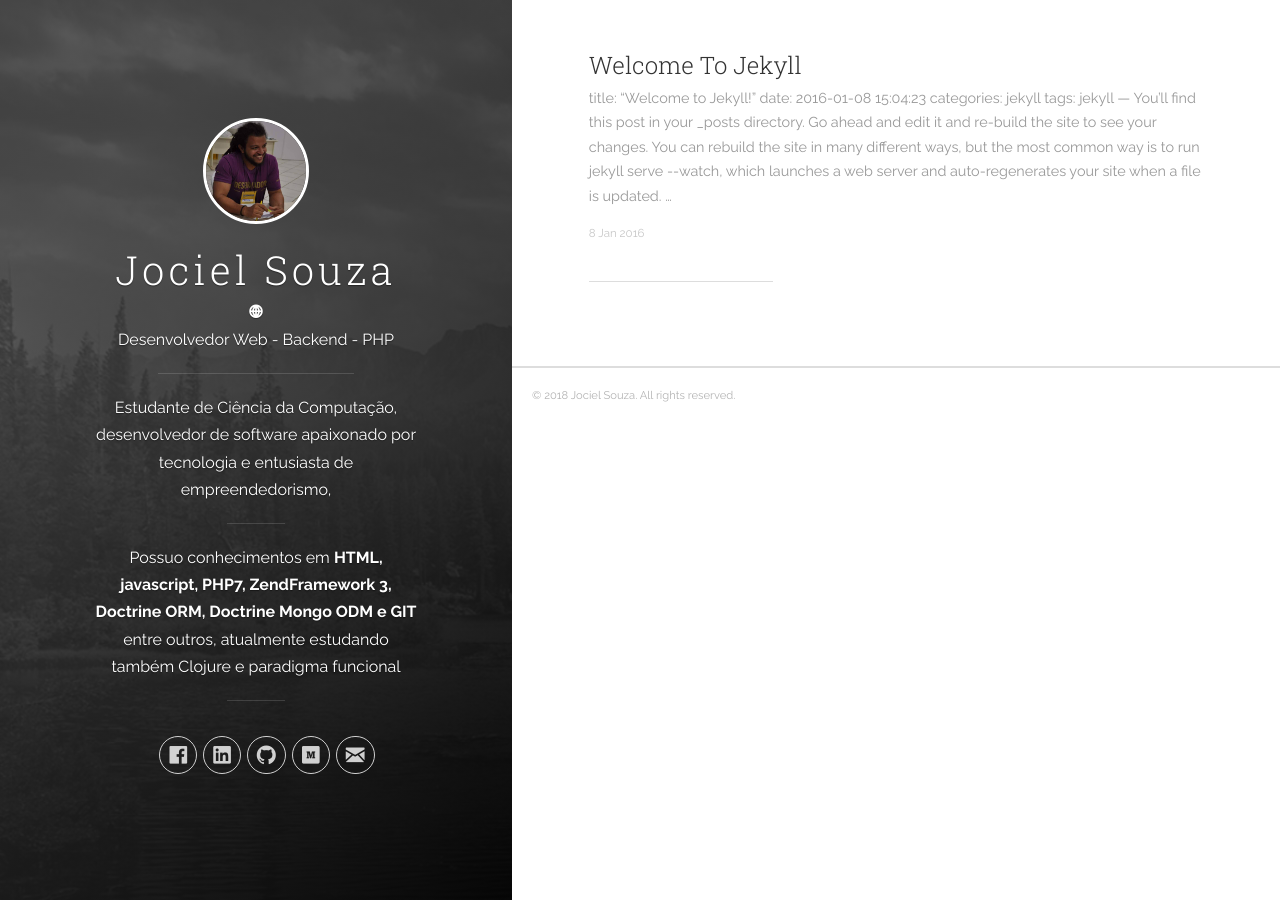
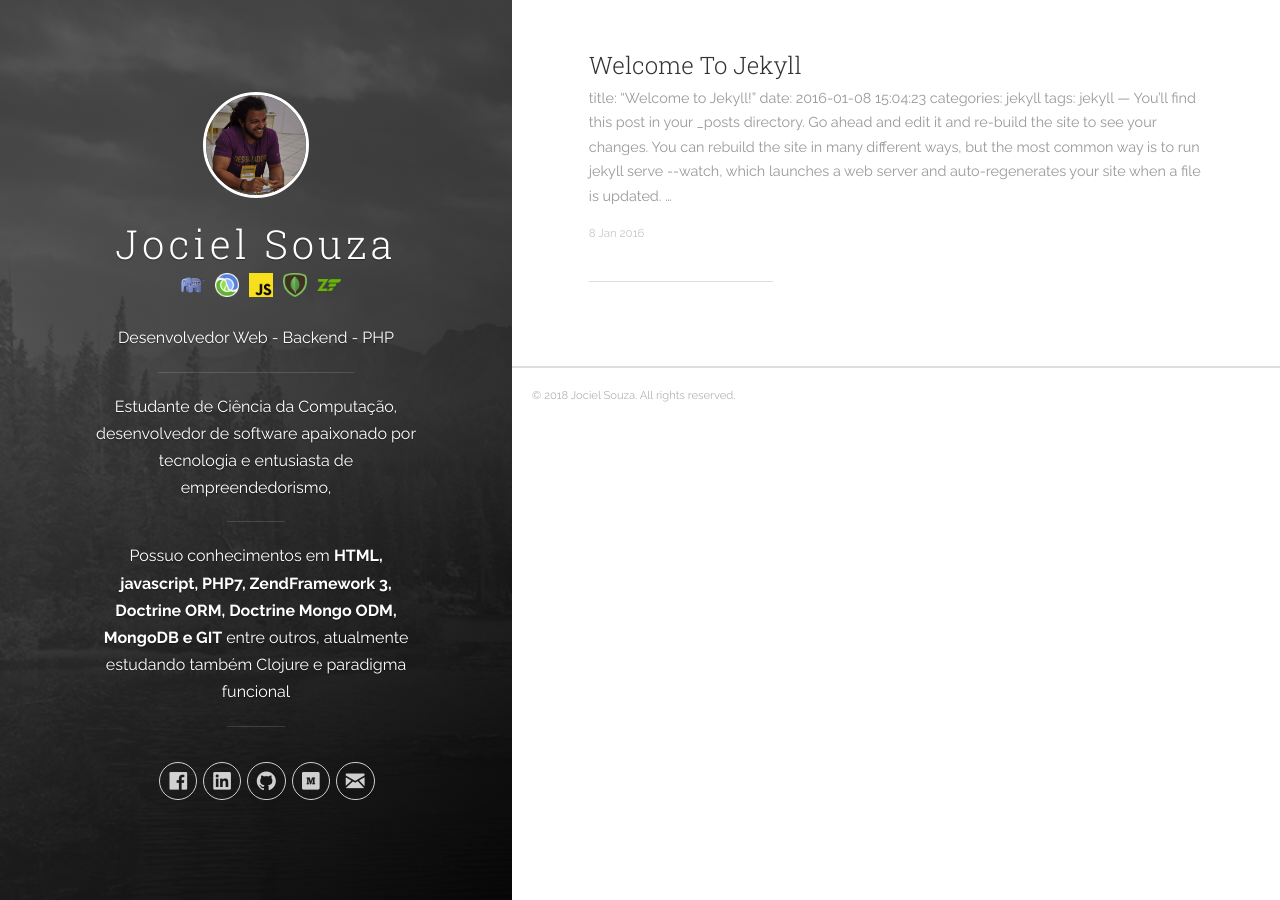
Before and after one commit to Jciel/Jciel.github.io, a Jekyll site: the page built from index.html, in a window 1280 px wide. Built offline with Jekyll 4.4.1, drawn with Linux system fonts in a browser that asks for light colours; nearby versions of some CDN libraries; the list of posts is cut into pages by our own code.

Commit message:
Adicionado imagens de linguagesn e tecnologias conhecidas; Adicionado imagens no Html

```diff
--- a/_includes/header.html
+++ b/_includes/header.html
@@ -11,18 +11,31 @@
         <a href="{{ site.baseurl }}/" title="link to home of {{ site.title }}">
           <img src="{{ site.baseurl }}/images/profile.jpg" class="user-image" alt="My Profile Photo">
           <h1 class="panel-cover__title panel-title">{{ site.title }}</h1>
-          <p class="panel-cover__description"><i class="icon icon-web"></i><br> {{ site.description }}</p>
+
+          <div class="skills">
+            <img src="{{ site.baseurl }}/images/php128.png" class="tecnology" alt="PHP">
+            <img src="{{ site.baseurl }}/images/clojure128.png" class="tecnology" alt="Clojure">
+            <img src="{{ site.baseurl }}/images/javascript128.png" class="tecnology" alt="Javascript">
+            <img src="{{ site.baseurl }}/images/mongodb128.png" class="tecnology" alt="Mongodb">
+            <img src="{{ site.baseurl }}/images/zendFramework128.png" class="tecnology" alt="ZendFramework">
+          </div>
+
+         <!--<i class="icon icon-web"></i>-->
+          <p class="panel-cover__description"><br> {{ site.description }}</p>
         </a>
+
       <hr class="panel-cover__divider">
-        <p class="panel-cover__description">
+
+      <p class="panel-cover__description">
           Estudante de Ciência da Computação, desenvolvedor de software
           apaixonado por tecnologia e entusiasta de empreendedorismo,
         </p>
+
         <hr class="panel-cover__divider panel-cover__divider--secondary">
 
       <p class="panel-cover__description">
         Possuo conhecimentos em <strong>HTML, javascript, PHP7, ZendFramework 3,
-        Doctrine ORM, Doctrine Mongo ODM e GIT</strong> entre outros, atualmente estudando
+        Doctrine ORM, Doctrine Mongo ODM, MongoDB e GIT</strong> entre outros, atualmente estudando
         também Clojure e paradigma funcional
 
 
--- a/css/main.scss
+++ b/css/main.scss
@@ -57,3 +57,15 @@ pre.highlight code,
   border: 3px solid #fff;
   border-radius:100%;
 }
+
+.skills {
+  display:         flex;
+  display: -webkit-flex;
+  justify-content: center;
+  align-items: center;
+}
+
+.skills .tecnology {
+  width: 24px;
+  margin-left: 10px;
+}
```
Also changed, not shown: images/clojure128.png (added), images/javascript128.png (added), images/mongodb128.png (added), images/php128.png (added), images/zendFramework128.png (added).
